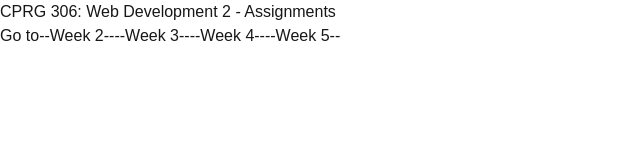
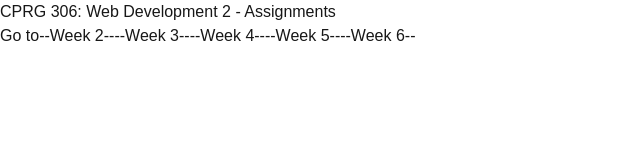
Before and after one commit to ConnorYasin/cprg306-assignments, a Next.js app: page / in a window 1280 px wide. Shown: the top 160 px of the page, without its empty margins (0-640 px from the left). Built offline with nearby package versions, Linux system fonts and the light colour scheme.

Commit message:
added main page link to week 6

```diff
--- a/app/page.js
+++ b/app/page.js
@@ -18,6 +18,9 @@ export default function Home() {
         <Link href="/week-5">
           --Week 5--
         </Link>
+        <Link href="/week-6">
+          --Week 6--
+        </Link>
       </p>
     </main>
   );
```
